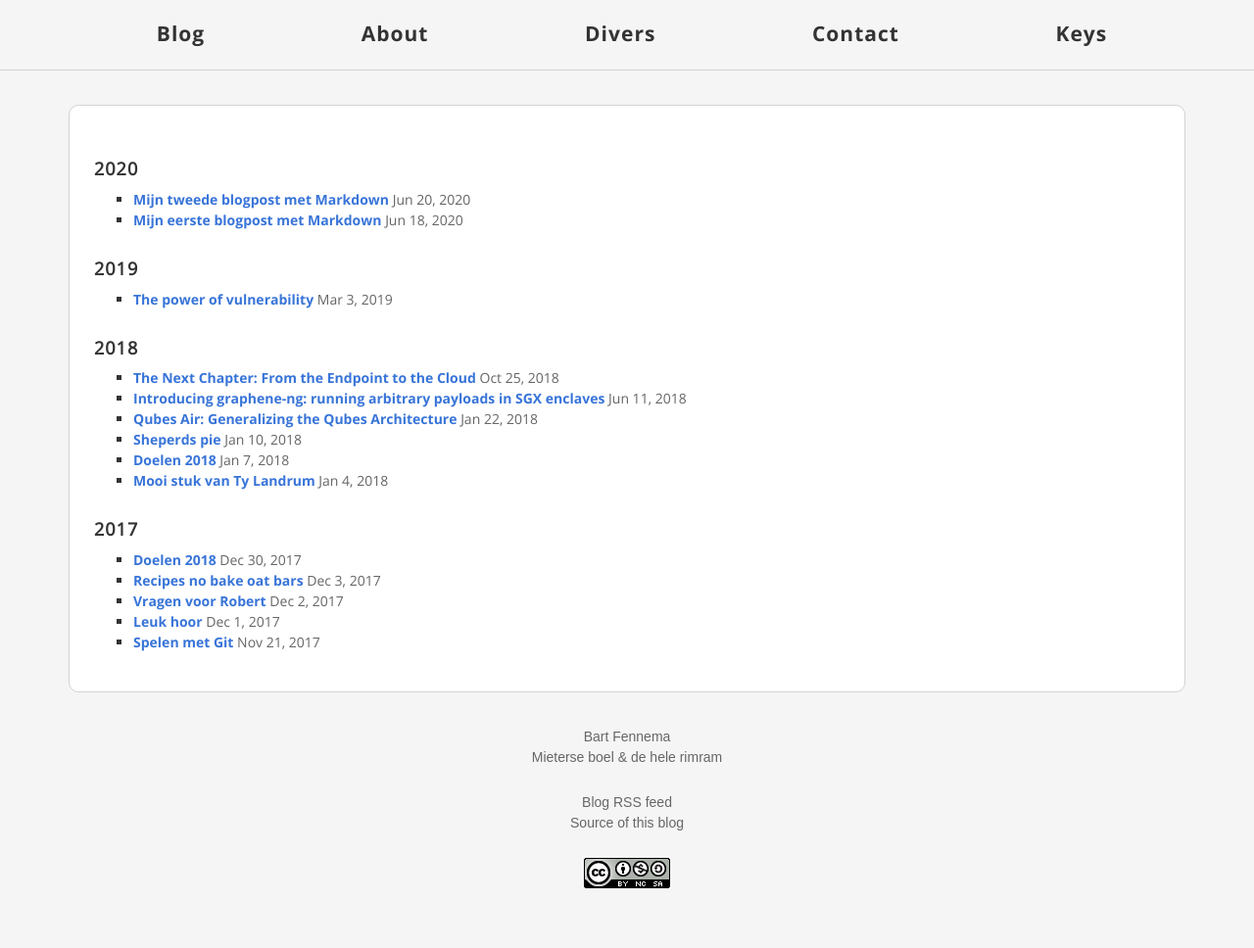
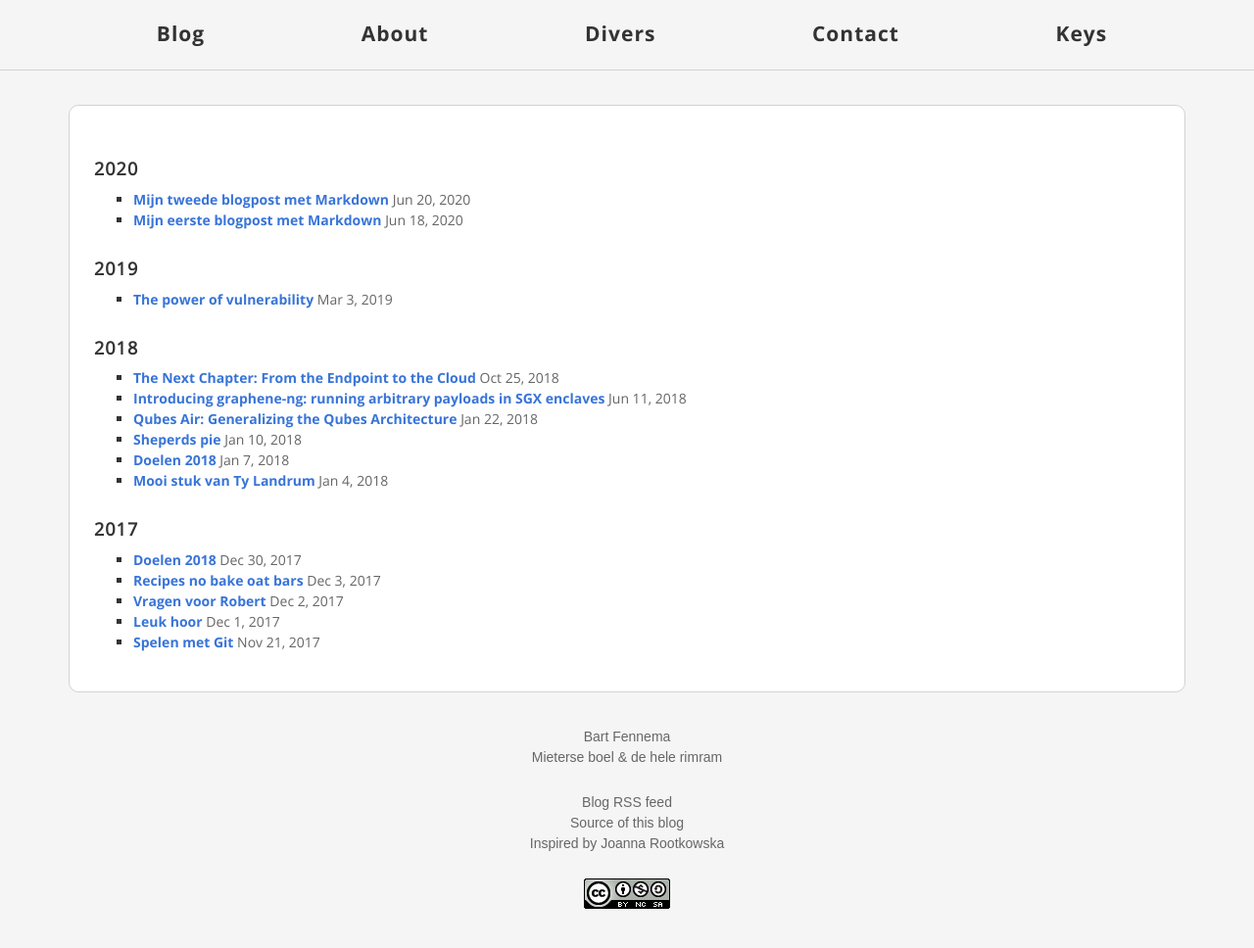
Before and after one commit to bartfennema/bartfennema.github.io, a Jekyll site: the page built from blog.html, in a window 1280 px wide. Shown: the whole page at 98% size. Built offline with Jekyll 4.4.1, drawn with Linux system fonts in a browser that asks for light colours; before the commit the page ends 947 px from its top, so only the background shows below that.

Commit message:
Credited Joanna Rootkowska

```diff
--- a/_includes/footer.html
+++ b/_includes/footer.html
@@ -15,6 +15,7 @@
         <p>
             <a href="{{ "/feed.xml" | prepend: site.baseurl }}">Blog RSS feed</a><br />
             <a href="https://github.com/bartfennema/bartfennema.github.io">Source of this blog</a><br />
+	    <a href="https://rootkowska.github.io">Inspired by Joanna Rootkowska</a><br />
         </p>
       </div>
 
```
